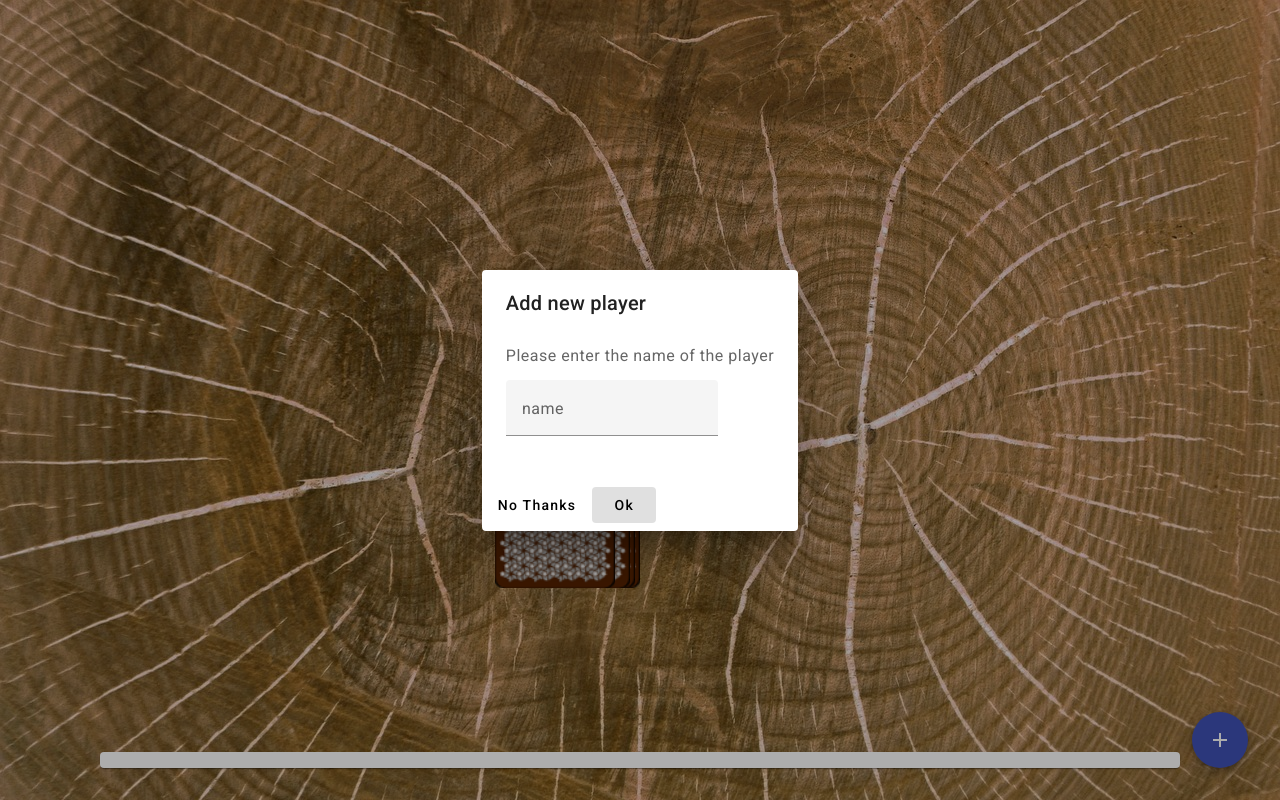
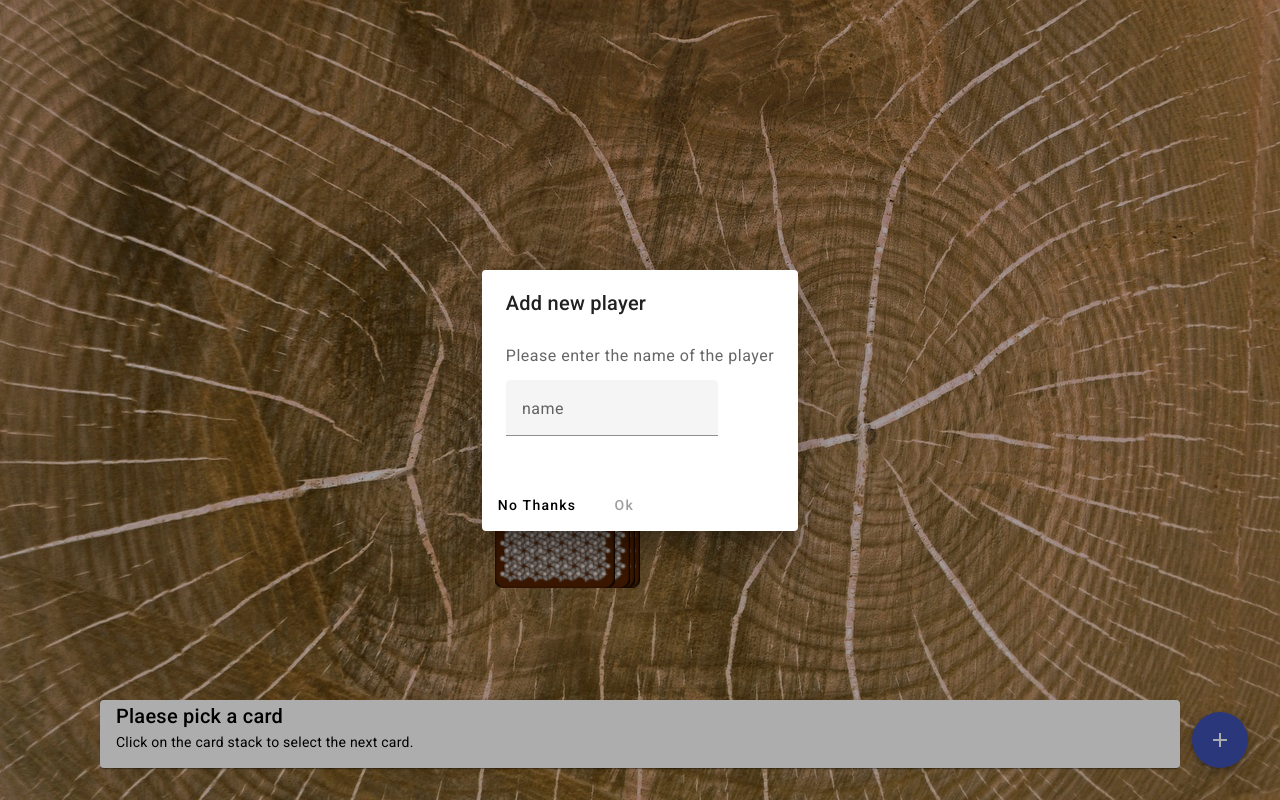
Before and after one commit to Christoph1812/RingOfFire, an Angular app: page /game in a window 1280 px wide. Both pictures are taken after a click on the button "add". Built offline with nearby package versions, Linux system fonts and the light colour scheme.

Commit message:
Bug fixes

```diff
--- a/src/app/dialog-add-player/dialog-add-player.component.html
+++ b/src/app/dialog-add-player/dialog-add-player.component.html
@@ -8,5 +8,5 @@
 </div>
 <div mat-dialog-actions>
     <button mat-button (click)="onNoClick()">No Thanks</button>
-    <button mat-button [mat-dialog-close]="name" cdkFocusInitial>Ok</button>
+    <button mat-button [disabled]="name.length == 0" [mat-dialog-close]="name" cdkFocusInitial>Ok</button>
 </div>
--- a/src/app/dialog-add-player/dialog-add-player.component.ts
+++ b/src/app/dialog-add-player/dialog-add-player.component.ts
@@ -1,4 +1,5 @@
 import { Component } from '@angular/core';
+import { MatDialogRef } from '@angular/material/dialog';
 
 @Component({
   selector: 'app-dialog-add-player',
@@ -8,5 +9,9 @@
 export class DialogAddPlayerComponent {
   name: string = '';
 
-  onNoClick() { }
+  constructor(public dialogRef: MatDialogRef<DialogAddPlayerComponent>) { }
+
+  onNoClick() {
+    this.dialogRef.close();
+  }
 }
--- a/src/app/game-description/game-description.component.html
+++ b/src/app/game-description/game-description.component.html
@@ -1,5 +1,4 @@
 <mat-card>
-    <mat-card-title>{{title}}</mat-card-title>
-    <mat-card-content>{{description}}
-    </mat-card-content>
+    <mat-card-title>{{ card ? title:'Plaese pick a card'}}</mat-card-title>
+    <mat-card-content>{{ card ? description: 'Click on the card stack to select the next card.'}}</mat-card-content>
 </mat-card>
--- a/src/app/game-description/game-description.component.scss
+++ b/src/app/game-description/game-description.component.scss
@@ -0,0 +1,4 @@
+mat-card-title {
+    padding: 0px 16px;
+    ;
+}
--- a/src/app/game/game.component.ts
+++ b/src/app/game/game.component.ts
@@ -29,20 +29,22 @@
     if (!this.pickCardAnimation) {
       this.currentCard = String(this.game.stack.pop());
       this.pickCardAnimation = true;
+      this.game.currentPlayer++;
+      this.game.currentPlayer = this.game.currentPlayer % this.game.players.length;
+      setTimeout(() => {
+        this.pickCardAnimation = false;
+        this.game.playedCards.push(this.currentCard);
+      }, 1000);
+    }
+  }
 
-    }
-
-    setTimeout(() => {
-      this.pickCardAnimation = false;
-      this.game.playedCards.push(this.currentCard);
-    }, 1000);
-  }
 
   openDialog(): void {
     const dialogRef = this.dialog.open(DialogAddPlayerComponent);
 
     dialogRef.afterClosed().subscribe(name => {
-      this.game.players.push(name);
+      if (name && name.length > 0)
+        this.game.players.push(name);
     });
   }
 }
--- a/src/app/start-screen/start-screen.component.html
+++ b/src/app/start-screen/start-screen.component.html
@@ -5,5 +5,4 @@
         <img src="assets/img/start-label.png" alt="Start-label">
         <p>Start Game</p>
     </div>
-
 </div>
--- a/src/app/start-screen/start-screen.component.scss
+++ b/src/app/start-screen/start-screen.component.scss
@@ -29,7 +29,7 @@
 
     img {
         width: 30vw;
-        height: auto;
+        height: 180px;
 
     }
 
@@ -37,7 +37,7 @@
         position: absolute;
         left: 0;
         right: 0;
-        bottom: 20px;
+        bottom: 80px;
         display: flex;
         justify-content: center;
         font-size: 60px;
--- a/src/app/start-screen/start-screen.component.ts
+++ b/src/app/start-screen/start-screen.component.ts
@@ -13,6 +13,6 @@
   }
 
   newGame() {
-    this.router.navigateByUrl('/game')
+    this.router.navigateByUrl('/game');
   }
 }
```
